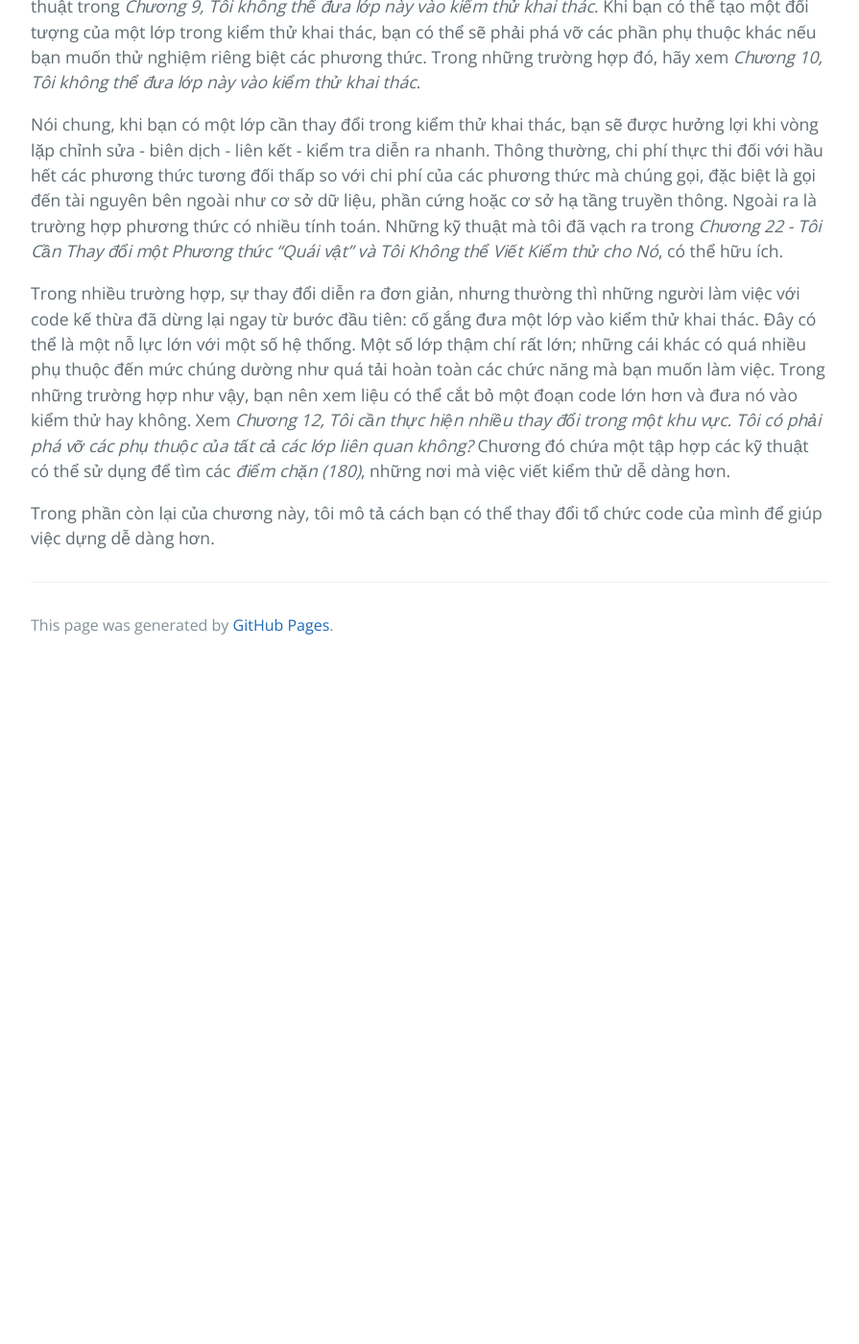
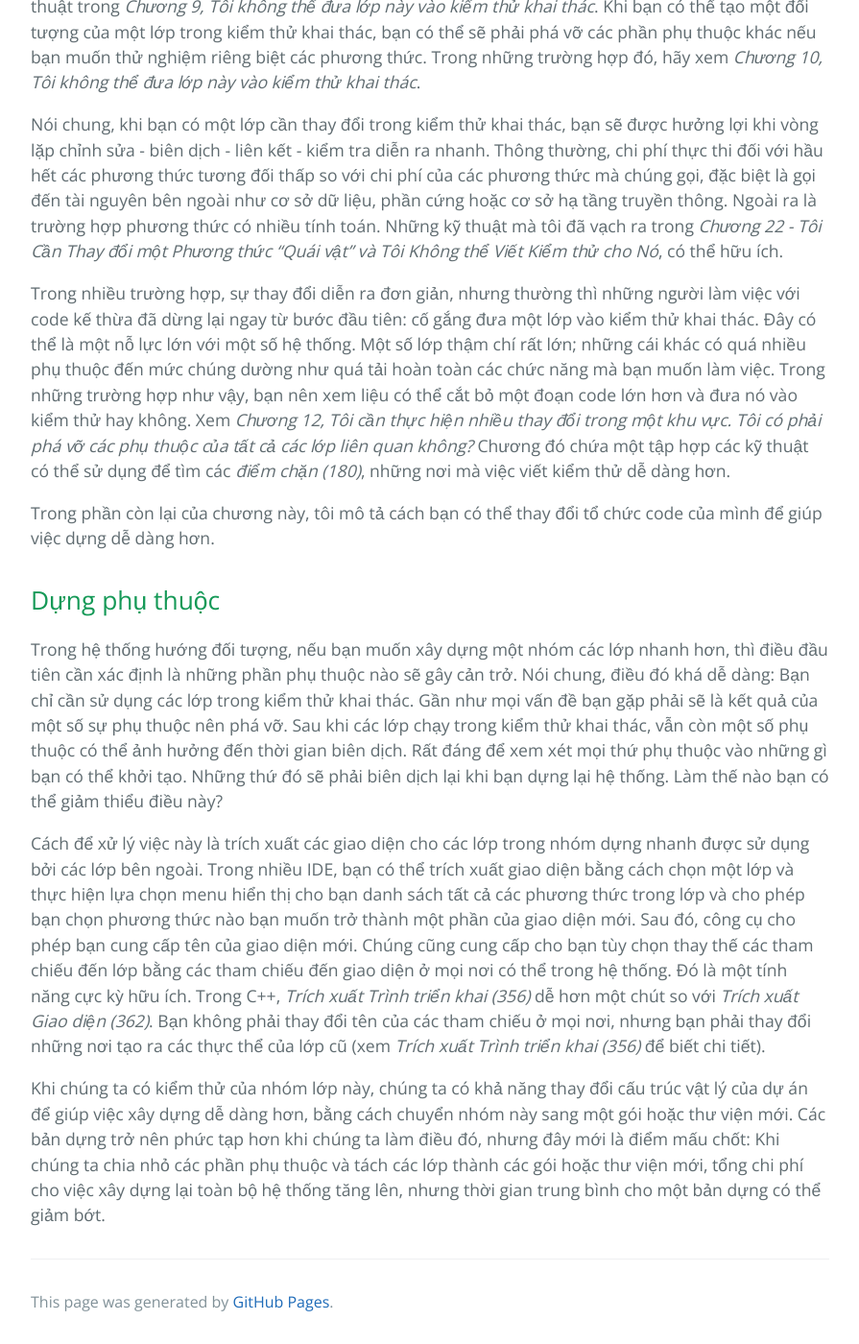
Before and after one commit to HaiBV/haibv.github.io, a Jekyll site: the page built from working-effectively-with-legacy-code/chapter-7-it-takes-forever-to-make-a-change.md, in a window 1280 px wide and 1400 px high, scrolled down 2742 px. Shown: the whole window at 96% size, without its empty margins (192-1087 px from the left). Built offline with Jekyll 4.4.1, drawn with Linux system fonts in a browser that asks for light colours; our own code applies the rules of GitHub Pages for plain Markdown files; before the commit the page ends 3437 px from its top, so only the background shows below that.

Commit message:
Book - Working Efectively with Legacy Code - P2 - C7

```diff
--- a/working-effectively-with-legacy-code/chapter-7-it-takes-forever-to-make-a-change.md
+++ b/working-effectively-with-legacy-code/chapter-7-it-takes-forever-to-make-a-change.md
@@ -37,3 +37,11 @@ Nói chung, khi bạn có một lớp cần thay đổi trong kiểm thử khai
 Trong nhiều trường hợp, sự thay đổi diễn ra đơn giản, nhưng thường thì những người làm việc với code kế thừa đã dừng lại ngay từ bước đầu tiên: cố gắng đưa một lớp vào kiểm thử khai thác. Đây có thể là một nỗ lực lớn với một số hệ thống. Một số lớp thậm chí rất lớn; những cái khác có quá nhiều phụ thuộc đến mức chúng dường như quá tải hoàn toàn các chức năng mà bạn muốn làm việc. Trong những trường hợp như vậy, bạn nên xem liệu có thể cắt bỏ một đoạn code lớn hơn và đưa nó vào kiểm thử hay không. Xem _Chương 12, Tôi cần thực hiện nhiều thay đổi trong một khu vực. Tôi có phải phá vỡ các phụ thuộc của tất cả các lớp liên quan không?_ Chương đó chứa một tập hợp các kỹ thuật có thể sử dụng để tìm các _điểm chặn (180)_, những nơi mà việc viết kiểm thử dễ dàng hơn.
 
 Trong phần còn lại của chương này, tôi mô tả cách bạn có thể thay đổi tổ chức code của mình để giúp việc dựng dễ dàng hơn.
+
+## Dựng phụ thuộc
+
+Trong hệ thống hướng đối tượng, nếu bạn muốn xây dựng một nhóm các lớp nhanh hơn, thì điều đầu tiên cần xác định là những phần phụ thuộc nào sẽ gây cản trở. Nói chung, điều đó khá dễ dàng: Bạn chỉ cần sử dụng các lớp trong kiểm thử khai thác. Gần như mọi vấn đề bạn gặp phải sẽ là kết quả của một số sự phụ thuộc nên phá vỡ. Sau khi các lớp chạy trong kiểm thử khai thác, vẫn còn một số phụ thuộc có thể ảnh hưởng đến thời gian biên dịch. Rất đáng để xem xét mọi thứ phụ thuộc vào những gì bạn có thể khởi tạo. Những thứ đó sẽ phải biên dịch lại khi bạn dựng lại hệ thống. Làm thế nào bạn có thể giảm thiểu điều này?
+
+Cách để xử lý việc này là trích xuất các giao diện cho các lớp trong nhóm dựng nhanh được sử dụng bởi các lớp bên ngoài. Trong nhiều IDE, bạn có thể trích xuất giao diện bằng cách chọn một lớp và thực hiện lựa chọn menu hiển thị cho bạn danh sách tất cả các phương thức trong lớp và cho phép bạn chọn phương thức nào bạn muốn trở thành một phần của giao diện mới. Sau đó, công cụ cho phép bạn cung cấp tên của giao diện mới. Chúng cũng cung cấp cho bạn tùy chọn thay thế các tham chiếu đến lớp bằng các tham chiếu đến giao diện ở mọi nơi có thể trong hệ thống. Đó là một tính năng cực kỳ hữu ích. Trong C++, _Trích xuất Trình triển khai (356)_ dễ hơn một chút so với _Trích xuất Giao diện (362)_. Bạn không phải thay đổi tên của các tham chiếu ở mọi nơi, nhưng bạn phải thay đổi những nơi tạo ra các thực thể của lớp cũ (xem _Trích xuất Trình triển khai (356)_ để biết chi tiết).
+
+Khi chúng ta có kiểm thử của nhóm lớp này, chúng ta có khả năng thay đổi cấu trúc vật lý của dự án để giúp việc xây dựng dễ dàng hơn, bằng cách chuyển nhóm này sang một gói hoặc thư viện mới. Các bản dựng trở nên phức tạp hơn khi chúng ta làm điều đó, nhưng đây mới là điểm mấu chốt: Khi chúng ta chia nhỏ các phần phụ thuộc và tách các lớp thành các gói hoặc thư viện mới, tổng chi phí cho việc xây dựng lại toàn bộ hệ thống tăng lên, nhưng thời gian trung bình cho một bản dựng có thể giảm bớt.
```
